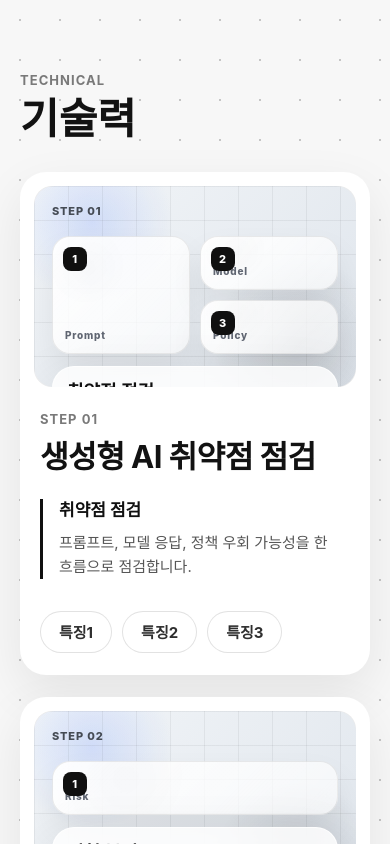
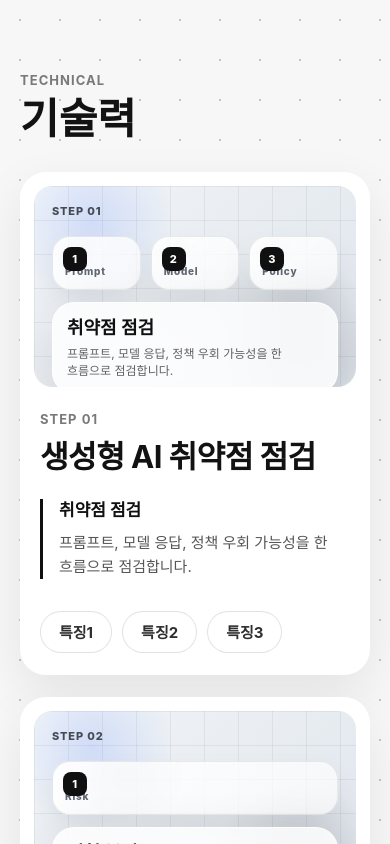
Before and after one commit to arena1118/smartM2M, a Next.js app: page / in a window 390 px wide. Shown: the top 844 px of the page. Built offline with nearby package versions, Linux system fonts and the light colour scheme.

Commit message:
단계별 비주얼 카드 배치 개선

```diff
--- a/components/TechnicalScrollSection.module.css
+++ b/components/TechnicalScrollSection.module.css
@@ -188,11 +188,7 @@
 }
 
 .fallbackVisual[data-card-count="3"] .fallbackGrid {
-  grid-template-columns: repeat(2, minmax(0, 1fr));
-}
-
-.fallbackVisual[data-card-count="3"] .fallbackGrid span:first-child {
-  grid-row: span 2;
+  grid-template-columns: repeat(3, minmax(0, 1fr));
 }
 
 .fallbackGrid span {
@@ -422,6 +418,24 @@
     gap: 10px;
   }
 
+  .fallbackVisual[data-card-count="1"] .fallbackGrid,
+  .fallbackVisual[data-card-count="2"] .fallbackGrid,
+  .fallbackVisual[data-card-count="3"] .fallbackGrid {
+    grid-template-columns: repeat(var(--mobile-card-count), minmax(0, 1fr));
+  }
+
+  .fallbackVisual[data-card-count="1"] {
+    --mobile-card-count: 1;
+  }
+
+  .fallbackVisual[data-card-count="2"] {
+    --mobile-card-count: 2;
+  }
+
+  .fallbackVisual[data-card-count="3"] {
+    --mobile-card-count: 3;
+  }
+
   .fallbackGrid span {
     min-height: 54px;
     padding: 12px;
@@ -463,7 +477,7 @@
     display: none;
   }
 
-  .mobileStep > div {
+  .mobileStep > div:last-child {
     padding: 24px 6px 8px;
   }
 
```
